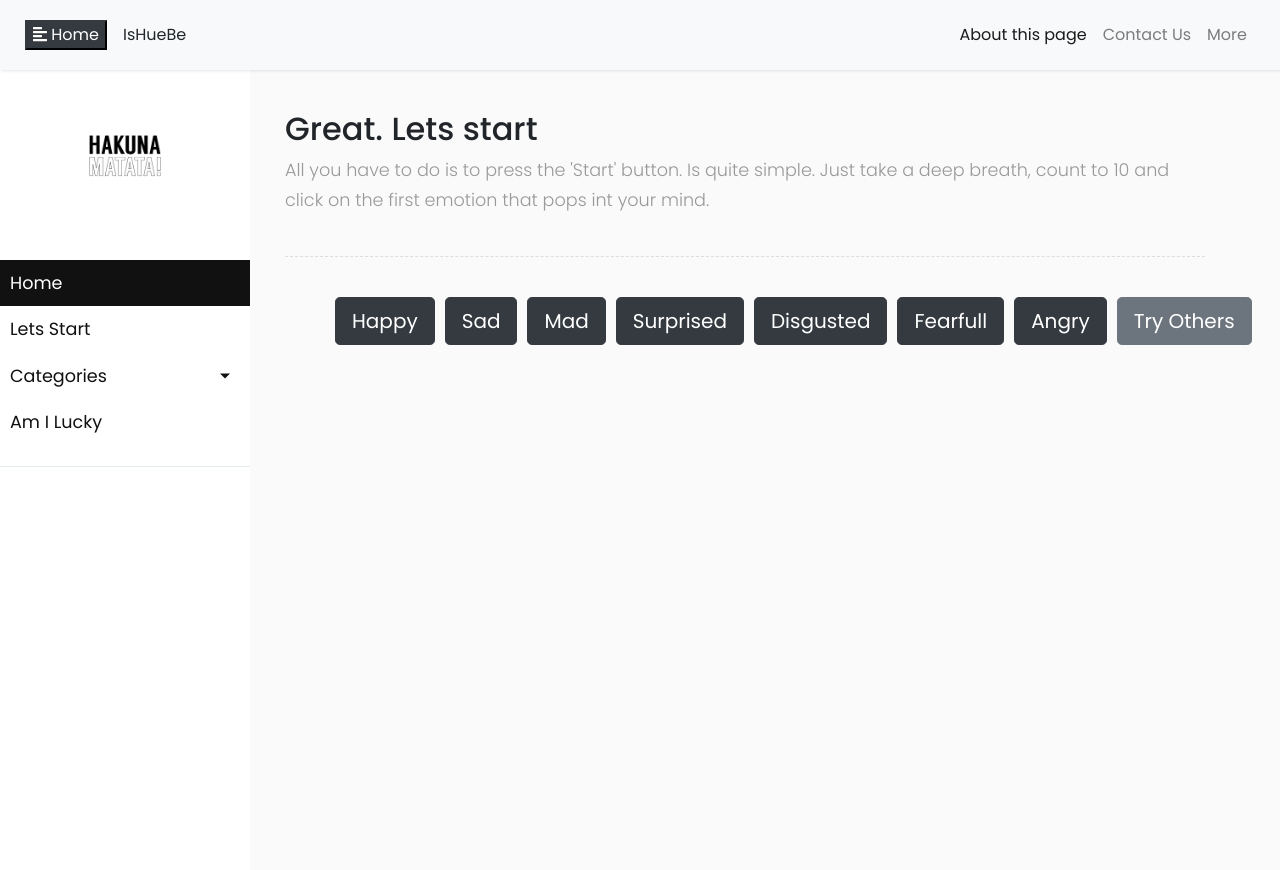
After one commit to sergiocortessat/IsHueBe, a Django app: page /start/ in a window 1280 px wide. The commit adds this page. Run offline with Django 3.2, Linux system fonts and the light colour scheme; some libraries are stand-ins or nearby versions.

Commit message:
Updates an divition of independent html

```diff
--- a/ishuebe/ishuebe/settings.py
+++ b/ishuebe/ishuebe/settings.py
@@ -25,7 +25,7 @@ SECRET_KEY = '0&1y-%u)(0!uet_ui89^$$cq()7nac(#^$8(fmuiq^szl@@z^k'
 # SECURITY WARNING: don't run with debug turned on in production!
 DEBUG = True
 
-ALLOWED_HOSTS = ['192.168.0.80', '192.168.1.80','192.168.100.122','192.168.8.108']
+ALLOWED_HOSTS = ['192.168.0.80', '192.168.1.80','192.168.100.122','192.168.8.108','192.168.100.122']
 
 
 # Application definition
--- a/ishuebe/page/static/main/css/simple-sidebar.css
+++ b/ishuebe/page/static/main/css/simple-sidebar.css
@@ -123,7 +123,7 @@ a[data-toggle="collapse"] {
 ul ul a {
     font-size: 0.9em !important;
     padding-left: 30px !important;
-    background: #6d7fcc;
+    background: #f6f6f8;
 }
 }
 
@@ -213,15 +213,15 @@ a.article:hover {
     }
 }
 
-@media (max-width: 1120px){
-    .place2 {
+@media (max-width: 1248px){
+    .btn-grid {
         grid-template-columns: repeat(1, 0.5fr);
         margin-left: 25%;
     }
 }
 
 @media (max-width: 375px){
-    .place2 {
+    .btn-grid {
         margin-left: 25%;
     }
 }
--- a/ishuebe/page/templates/main/header.html
+++ b/ishuebe/page/templates/main/header.html
@@ -1,23 +1,30 @@
 <!DOCTYPE html>
-<html lang="en">
+<html>
 
 <head>
-	<meta charset="utf-8" />
+    <meta charset="utf-8">
     <meta name="viewport" content="width=device-width, initial-scale=1.0">
     <meta http-equiv="X-UA-Compatible" content="IE=edge">
-	<title>Free will</title>
+
+    <title>IsHueBe</title>
     {% load static %}
+
     <!-- Bootstrap CSS CDN -->
-	 <link rel="stylesheet" href="https://stackpath.bootstrapcdn.com/bootstrap/4.1.0/css/bootstrap.min.css" integrity="sha384-9gVQ4dYFwwWSjIDZnLEWnxCjeSWFphJiwGPXr1jddIhOegiu1FwO5qRGvFXOdJZ4" crossorigin="anonymous">
+    <link rel="stylesheet" href="https://stackpath.bootstrapcdn.com/bootstrap/4.1.0/css/bootstrap.min.css"
+        integrity="sha384-9gVQ4dYFwwWSjIDZnLEWnxCjeSWFphJiwGPXr1jddIhOegiu1FwO5qRGvFXOdJZ4" crossorigin="anonymous">
     <!-- Our Custom CSS -->
-	 <link rel="stylesheet" href= "{% static 'personal/css/simple-sidebar.css' %}" type = "text/css " >
+    <link rel="stylesheet" href=" {% static 'main/css/simple-sidebar.css' %}?20181209 " type="text/css">
     <!-- Scrollbar Custom CSS -->
-	 <link rel="stylesheet" href="https://cdnjs.cloudflare.com/ajax/libs/malihu-custom-scrollbar-plugin/3.1.5/jquery.mCustomScrollbar.min.css">
+    <link rel="stylesheet"
+        href="https://cdnjs.cloudflare.com/ajax/libs/malihu-custom-scrollbar-plugin/3.1.5/jquery.mCustomScrollbar.min.css">
 
     <!-- Font Awesome JS -->
-	 <script defer src="https://use.fontawesome.com/releases/v5.0.13/js/solid.js" integrity="sha384-tzzSw1/Vo+0N5UhStP3bvwWPq+uvzCMfrN1fEFe+xBmv1C/AtVX5K0uZtmcHitFZ" crossorigin="anonymous"></script>
-	 <script defer src="https://use.fontawesome.com/releases/v5.0.13/js/fontawesome.js" integrity="sha384-6OIrr52G08NpOFSZdxxz1xdNSndlD4vdcf/q2myIUVO0VsqaGHJsB0RaBE01VTOY" crossorigin="anonymous"></script>
-
+    <script defer src="https://use.fontawesome.com/releases/v5.0.13/js/solid.js"
+        integrity="sha384-tzzSw1/Vo+0N5UhStP3bvwWPq+uvzCMfrN1fEFe+xBmv1C/AtVX5K0uZtmcHitFZ"
+        crossorigin="anonymous"></script>
+    <script defer src="https://use.fontawesome.com/releases/v5.0.13/js/fontawesome.js"
+        integrity="sha384-6OIrr52G08NpOFSZdxxz1xdNSndlD4vdcf/q2myIUVO0VsqaGHJsB0RaBE01VTOY"
+        crossorigin="anonymous"></script>
 
 </head>
 
@@ -25,7 +32,7 @@
 
 
     <div class="wrapper">
-		<!-- Top Bar with Collpase buttons dinamycaly for scree size -->
+        <div id="topbar">
 
             <nav class="navbar navbar-expand-lg navbar-light bg-light fixed-top" id="header">
                 <div class="container-fluid">
@@ -35,9 +42,18 @@
                         <span>Home</span>
                     </button>
 
-				<button class="btn btn-dark d-inline-block d-lg-none ml-auto" type="button" data-toggle="collapse" data-target="#navbarSupportedContent" aria-controls="navbarSupportedContent" aria-expanded="false" aria-label="Toggle navigation">
+
+                    <a class="nav-link" href="#">IsHueBe</a>
+
+
+
+
+                    <button class="btn btn-dark d-inline-block d-lg-none ml-auto" type="button" data-toggle="collapse"
+                        data-target="#navbarSupportedContent" aria-controls="navbarSupportedContent"
+                        aria-expanded="false" aria-label="Toggle navigation">
                         <i class="fas fa-align-justify"></i>
                     </button>
+
                     <div class="collapse navbar-collapse" id="navbarSupportedContent">
                         <ul class="nav navbar-nav ml-auto">
                             <li class="nav-item active">
@@ -51,57 +67,62 @@
                             </li>
                         </ul>
                     </div>
+
                 </div>
             </nav>
+        </div>
+
 
         <!-- Sidebar  -->
-
         <nav id="sidebar">
             <div class="sidebar-header">
                 <center>
-						<img src="{% static 'personal/img/profile.jpg' %}" class="img-responsive" style='left: 10px;max-height: 150px;'
-							alt="face">
+                    <img src="{% static 'main/img/profile.jpg' %}" class="img-responsive"
+                        style='left: 10px;max-height: 150px;' alt="face">
                 </center>
             </div>
             <ul class="list-unstyled components">
-                <p>Free Will</p>
+
                 <li class="active">
-					<a href="#homeSubmenu" data-toggle="collapse" aria-expanded="false" class="dropdown-toggle">Home</a>
-					<ul class="collapse list-unstyled" id="homeSubmenu">
-						<li>
-							<a href="#">Home 1</a>
+                    <a href="/">Home</a>
                 </li>
                 <li>
-							<a href="#">Home 2</a>
+                    <a href="/start/">Lets Start</a>
                 </li>
                 <li>
-							<a href="#">Home 3</a>
-						</li>
-					</ul>
+                    <a href="#Submenu" data-toggle="collapse" aria-expanded="false"
+                        class="dropdown-toggle">Categories</a>
+                    <ul class="collapse list-unstyled" id="Submenu">
+                        <li>
+                            <a href="/happy/">Happy</a>
                         </li>
                         <li>
-                    <a href="#">Lets Start</a>
+                            <a href="/sad/">Sad</a>
                         </li>
                         <li>
-                    <a href="#Submenu" data-toggle="collapse" aria-expanded="false" class="dropdown-toggle">Categories</a>
-                    <ul class="collapse list-unstyled" id="Submenu">
-                        <li>
-                            <a href="#">Categories 1</a>
+                            <a href="/mad/">Mad</a>
 						</li>
 						<li>
-                            <a href="#">Categories 2</a>
+                            <a href="/surprised/">Surprised</a>
 						</li>
 						<li>
-                            <a href="#">Categories 3</a>
-                        </li>
-                    </ul>
+                            <a href="/disgusted/">Disgusted</a>
 						</li>
 						<li>
-                    <a href="#">Am I Lucky</a>
+                            <a href="/fearfull/">Fearfull</a>
+						</li>
+						<li>
+                            <a href="/angry/">Angry</a>
 						</li>
 
                     </ul>
+				</li>
 
+                <li>
+                    <a href="/lucky/">Am I Lucky</a>
+                </li>
+
+            </ul>
             <!--
             <ul class="list-unstyled CTAs">
                 <li>
@@ -116,22 +137,27 @@
         <!-- Page Content  -->
         <div id="content">
             <div class="container-fluid">
-
-
-
-            <h2>Collapsible Sidebar Using Bootstrap 4</h2>
-
+				{% block content %}
+				{% endblock %}
+            </div>
         </div>
     </div>
 
     <!-- jQuery CDN - Slim version (=without AJAX) -->
-    <script src="https://code.jquery.com/jquery-3.3.1.slim.min.js" integrity="sha384-q8i/X+965DzO0rT7abK41JStQIAqVgRVzpbzo5smXKp4YfRvH+8abtTE1Pi6jizo" crossorigin="anonymous"></script>
+    <script src="https://code.jquery.com/jquery-3.3.1.slim.min.js"
+        integrity="sha384-q8i/X+965DzO0rT7abK41JStQIAqVgRVzpbzo5smXKp4YfRvH+8abtTE1Pi6jizo"
+        crossorigin="anonymous"></script>
     <!-- Popper.JS -->
-    <script src="https://cdnjs.cloudflare.com/ajax/libs/popper.js/1.14.0/umd/popper.min.js" integrity="sha384-cs/chFZiN24E4KMATLdqdvsezGxaGsi4hLGOzlXwp5UZB1LY//20VyM2taTB4QvJ" crossorigin="anonymous"></script>
+    <script src="https://cdnjs.cloudflare.com/ajax/libs/popper.js/1.14.0/umd/popper.min.js"
+        integrity="sha384-cs/chFZiN24E4KMATLdqdvsezGxaGsi4hLGOzlXwp5UZB1LY//20VyM2taTB4QvJ"
+        crossorigin="anonymous"></script>
     <!-- Bootstrap JS -->
-	<script src="{% static 'personal/js/bootstrap.min.js' %}"></script>
+    <script src="https://stackpath.bootstrapcdn.com/bootstrap/4.1.0/js/bootstrap.min.js"
+        integrity="sha384-uefMccjFJAIv6A+rW+L4AHf99KvxDjWSu1z9VI8SKNVmz4sk7buKt/6v9KI65qnm"
+        crossorigin="anonymous"></script>
     <!-- jQuery Custom Scroller CDN -->
-    <script src="https://cdnjs.cloudflare.com/ajax/libs/malihu-custom-scrollbar-plugin/3.1.5/jquery.mCustomScrollbar.concat.min.js"></script>
+    <script
+        src="https://cdnjs.cloudflare.com/ajax/libs/malihu-custom-scrollbar-plugin/3.1.5/jquery.mCustomScrollbar.concat.min.js"></script>
 
     <script type="text/javascript">
         $(document).ready(function () {
@@ -140,13 +166,12 @@
             });
 
             $('#sidebarCollapse').on('click', function () {
-                $('#sidebar, #content, #header').toggleClass('active');
+                $('#sidebar, #content').toggleClass('active');
                 $('.collapse.in').toggleClass('in');
                 $('a[aria-expanded=true]').attr('aria-expanded', 'false');
             });
         });
     </script>
-
 </body>
 
 </html>
--- /dev/null
+++ b/ishuebe/page/templates/main/start.html
@@ -0,0 +1,37 @@
+{% extends "main/header.html" %}
+{% block content %}
+
+<h2>Great. Lets start</h2>
+<p> All you have to do is to press the 'Start' button.
+    Is quite simple. Just take a deep breath, count
+	to 10 and click on the first emotion that pops int your mind.</p>
+
+<div class="line"></div>
+
+<ul class="btn-grid">
+    <!--could be a div-->
+    <!--<li class="btn-grid-color" style="bottom: 10px;"><a class="social-icon text-center" target="_blank" href="#">Happy</a></li>-->
+
+    <li class="btn-grid-color"><a href="/happy/"><button type="button"
+                class="btn btn-secondary btn-block btn-dark btn-lg">Happy</button></a>
+    </li>
+    <!--could be a div-->
+    <li class="btn-grid-color"> <a href="/sad/"><button type="button"
+                class="btn btn-secondary btn-block btn-dark btn-lg">Sad</button> </a></li>
+    <li class="btn-grid-color"><a href=/mad/><button type="button"
+                class="btn btn-secondary btn-block btn-dark btn-lg">Mad</button> </a></li>
+    <li class="btn-grid-color"><a href="//surprised"><button type="button"
+                class="btn btn-secondary btn-block btn-dark btn-lg">Surprised</button>
+        </a></li>
+    <li class="btn-grid-color"><a href="/disgusted/"><button type="button"
+                class="btn btn-secondary btn-block btn-dark btn-lg">Disgusted</a></li>
+    <li class="btn-grid-color"><a href="/fearfull/"><button type="button"
+                class="btn btn-secondary btn-block btn-dark btn-lg">Fearfull</button> </a></li>
+    <li class="btn-grid-color"><a href="/angry/"><button type="button"
+                class="btn btn-secondary btn-block btn-dark btn-lg">Angry</button> </a> </li>
+    <li class="btn-grid-color"><a href="/other/"><button type="button"
+                class="btn btn-secondary btn-block btn btn-lg">Try Others</button> </a> </li>
+
+</ul>
+
+{% endblock%}
--- a/ishuebe/page/urls.py
+++ b/ishuebe/page/urls.py
@@ -3,6 +3,14 @@ from . import views
 
 urlpatterns = [
     url(r'^$', views.index, name='index'),
+    url(r'^$', views.home, name='home'),
+    url(r'^happy/', views.happy, name='happy'),
+    url(r'^sad/', views.sad, name='sad'),
+    url(r'^mad/', views.mad, name='mad'),
+    url(r'^angry/', views.angry, name='angry'),
+    url(r'^fearfull/', views.fearfull, name='fearfull'),
+    url(r'^disgusted/', views.disgusted, name='disgusted'),
+    url(r'^surprised/', views.surprised, name='surprised'),
     url(r'^blog/', views.wheel, name='wheel'),
-    url(r'^contact/$', views.contact, name='contact'),
+    url(r'^start/$', views.start, name='start'),
 ]
--- a/ishuebe/page/views.py
+++ b/ishuebe/page/views.py
@@ -1,11 +1,35 @@
 from django.shortcuts import render
 
 def index(request):
-    return render(request, 'main/index2.html')
+    return render(request, 'main/home.html')
+
+def home(request):
+    return render(request,'main/home.html')
+
+def happy(request):
+    return render(request,'main/happy.html')
+
+def sad(request):
+    return render(request,'main/sad.html')
+
+def angry(request):
+    return render(request,'main/angry.html')
+
+def mad(request):
+    return render(request,'main/mad.html')
+
+def disgusted(request):
+    return render(request,'main/disgusted.html')
+
+def fearfull(request):
+    return render(request,'main/fearfull.html')
+
+def surprised(request):
+    return render(request,'main/surprised.html')
 
 
-def contact(request):
-    return render(request, 'personal/basic.html', {'content':['If you would like to contact me, please email me','hskinsley@gmail.com']})
+def start(request):
+    return render(request, 'main/start.html', {'content':['If you would like to contact me, please email me','hskinsley@gmail.com']})
 
 
 def wheel(request):
```
Also changed, not shown: ishuebe/page/templates/main/angry.html (added, +10 -0 lines), ishuebe/page/templates/main/disgusted.html (added, +10 -0 lines), ishuebe/page/templates/main/fearfull.html (added, +10 -0 lines), ishuebe/page/templates/main/happy.html (added, +10 -0 lines), ishuebe/page/templates/main/home.html (+20 -18 lines), ishuebe/page/templates/main/index2-old.html (added, +152 -0 lines), ishuebe/page/templates/main/index2.html (deleted, +0 -195 lines), ishuebe/page/templates/main/mad.html (added, +10 -0 lines), ishuebe/page/templates/main/sad.html (added, +10 -0 lines), ishuebe/page/templates/main/surprised.html (added, +10 -0 lines). Lines whose indentation alone changed are shown as unchanged.
